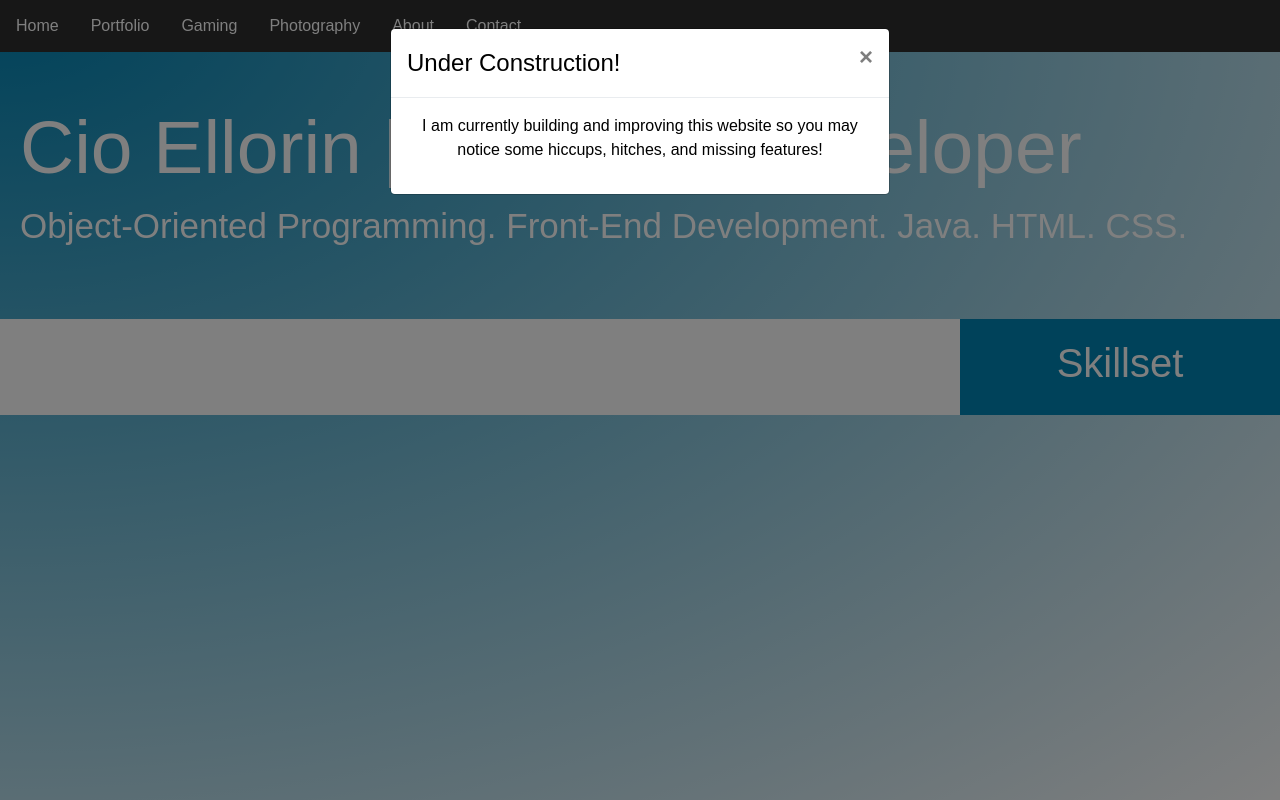
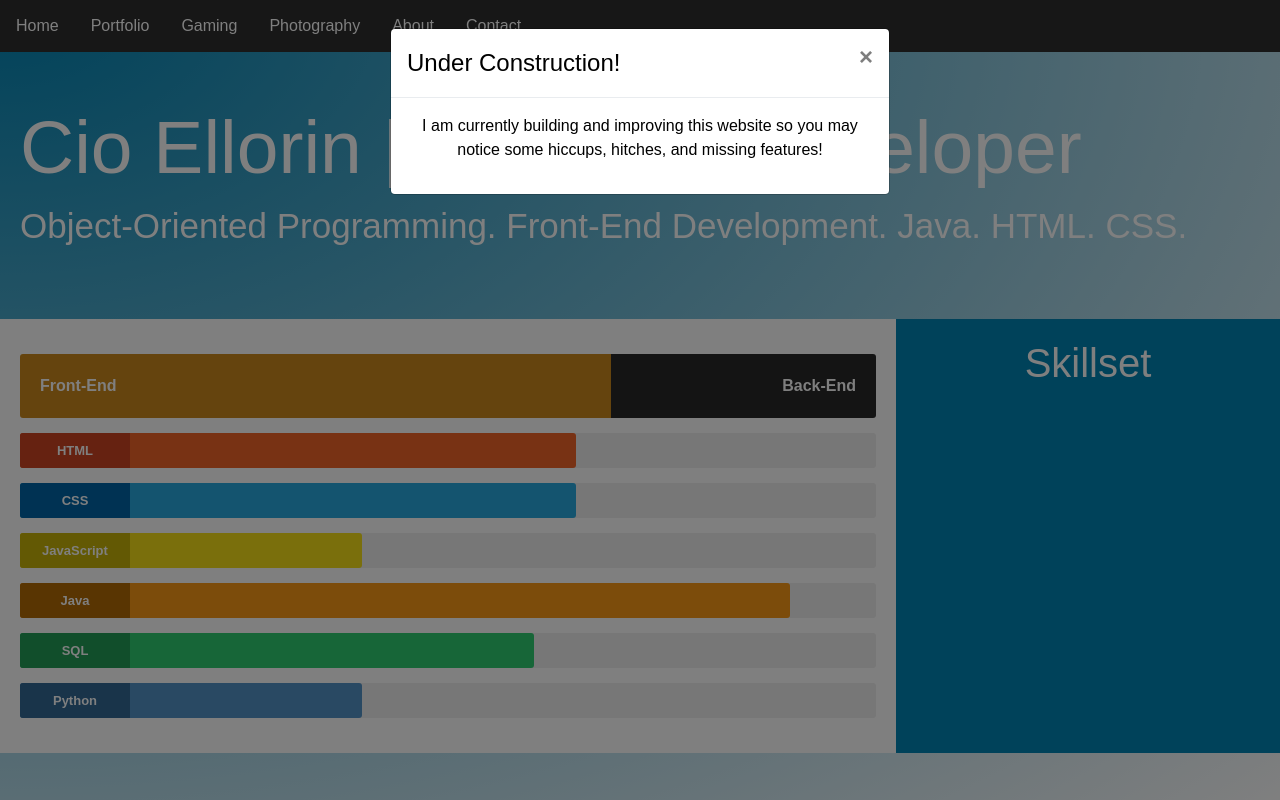
Before and after one commit to ixellorin/ixellorin.github.io, a PHP site: page /views/portfolio.html in a window 1280 px wide. Run offline with PHP 8.4, Linux system fonts and the light colour scheme; some web fonts are replaced.

Commit message:
Added Skillset Animations
Portfolio page has skill bars that are animated via keyframes

```diff
--- a/css/styles.css
+++ b/css/styles.css
@@ -135,7 +135,7 @@ body {
 .skillset-title {
   padding-top: 200px;
   text-align: center;
-  flex: 20%;
+  flex: 30%;
   background-color: #0084b4;
   padding: 20px;
 }
@@ -146,3 +146,172 @@ body {
   background-color: #ffffff;
   padding: 20px;
 }
+
+.back-front-bar-container {
+  padding-top: 15px;
+  padding-bottom: 15px;
+  display: flex;
+  flex-wrap: wrap;
+}
+
+.frontend-bar {
+  font-weight: bold;
+  padding-top: 200px;
+  text-align: center;
+  flex: 0%;
+  background-color: #cb881d;
+  padding: 20px;
+	-webkit-border-top-left-radius:3px;
+	-webkit-border-bottom-left-radius:4px;
+	-moz-border-radius-topleft:3px;
+	-moz-border-radius-bottomleft:3px;
+	border-top-left-radius:3px;
+	border-bottom-left-radius:3px;
+  animation: 3s ease-out 0s expand-frontend-bar forwards;
+}
+
+.backend-bar {
+  font-weight: bold;
+  padding-top: 200px;
+  flex: 0%;
+  background-color: #292929;
+  padding: 20px;
+	-webkit-border-top-right-radius:3px;
+	-webkit-border-bottom-right-radius:4px;
+	-moz-border-radius-topright:3px;
+	-moz-border-radius-bottomright:3px;
+	border-top-right-radius:3px;
+	border-bottom-right-radius:3px;
+  animation: 3s ease-out 0s expand-backend-bar forwards;
+}
+
+
+@keyframes expand-frontend-bar {
+  from { flex: 0% }
+  to { flex: 69%}
+}
+
+@keyframes expand-backend-bar {
+  from { flex: 0% }
+  to { flex: 31%}
+}
+
+/* Skillbar */
+
+.skillbar {
+	position:relative;
+	display:block;
+	margin-bottom:15px;
+	width:100%;
+	background:#eee;
+	height:35px;
+	border-radius:3px;
+	-moz-border-radius:3px;
+	-webkit-border-radius:3px;
+}
+
+.skillbar-title {
+	position:absolute;
+	top:0;
+	left:0;
+  width:110px;
+	font-weight:bold;
+	font-size:13px;
+	color:#ffffff;
+	background:#6adcfa;
+	-webkit-border-top-left-radius:3px;
+	-webkit-border-bottom-left-radius:4px;
+	-moz-border-radius-topleft:3px;
+	-moz-border-radius-bottomleft:3px;
+	border-top-left-radius:3px;
+	border-bottom-left-radius:3px;
+}
+
+.skillbar-title span {
+	display:block;
+	background:rgba(0, 0, 0, 0.1);
+	padding:0 20px;
+	height:35px;
+	line-height:35px;
+	-webkit-border-top-left-radius:3px;
+	-webkit-border-bottom-left-radius:3px;
+	-moz-border-radius-topleft:3px;
+	-moz-border-radius-bottomleft:3px;
+	border-top-left-radius:3px;
+	border-bottom-left-radius:3px;
+}
+
+.skillbar-bar {
+	height:35px;
+	width:0px;
+	background:#6adcfa;
+	border-radius:3px;
+	-moz-border-radius:3px;
+	-webkit-border-radius:3px;;
+}
+
+#css-bar {
+  animation: 3s ease-out 0s expand-css-bar forwards;
+}
+
+#html-bar {
+  animation: 3s ease-out 0s expand-html-bar forwards;
+}
+
+#java-bar {
+  animation: 3s ease-out 0s expand-java-bar forwards;
+}
+
+#python-bar {
+  animation: 3s ease-out 0s expand-python-bar forwards;
+}
+
+#js-bar {
+  animation: 3s ease-out 0s expand-js-bar forwards;
+}
+
+#sql-bar {
+  animation: 3s ease-out 0s expand-sql-bar forwards;
+}
+
+.skill-bar-percent {
+	position:absolute;
+	right:10px;
+	top:0;
+	font-size:11px;
+	height:35px;
+	line-height:35px;
+	color:#ffffff;
+	color:rgba(0, 0, 0, 0.4);
+}
+
+
+@keyframes expand-css-bar {
+  from { width: 0% }
+  to { width: 65%}
+}
+
+@keyframes expand-html-bar {
+  from { width: 0% }
+  to { width: 65%}
+}
+
+@keyframes expand-java-bar {
+  from { width: 0% }
+  to { width: 90%}
+}
+
+@keyframes expand-python-bar {
+  from { width: 0% }
+  to { width: 40%}
+}
+
+@keyframes expand-js-bar {
+  from { width: 0% }
+  to { width: 40%}
+}
+
+@keyframes expand-sql-bar {
+  from { width: 0% }
+  to { width: 60%}
+}
--- a/views/portfolio.html
+++ b/views/portfolio.html
@@ -32,8 +32,44 @@
 </div>
 
 <div class="skillset-container">
+
 <div class="skillset-main">
-  <p>Software Development. Gaming. Photography.</p>
+
+  <div class="back-front-bar-container">
+    <div class="frontend-bar" style="text-align:left">Front-End</div>
+    <div class="backend-bar" style="text-align:right">Back-End</div>
+  </div>
+
+<div class="skillbar clear">
+	<div class="skillbar-title" style="background: #E44D26;"><span>HTML</span></div>
+	<div id="html-bar" class="skillbar-bar" style="background: #F16529;"></div>
+</div> <!-- End Skill Bar -->
+
+<div class="skillbar clear" >
+  <div class="skillbar-title" style="background: #0170BA;"><span>CSS</span></div>
+  <div id="css-bar" class="skillbar-bar" style="background: #29A9DF;"></div>
+</div> <!-- End Skill Bar -->
+
+<div class="skillbar clear">
+  <div class="skillbar-title" style="background: #DCC709;"><span>JavaScript</span></div>
+  <div id="js-bar" class="skillbar-bar" style="background: #F5DE19;"></div>
+</div> <!-- End Skill Bar -->
+
+<div class="skillbar clear">
+	<div class="skillbar-title" style="background: #C67606;"><span>Java</span></div>
+	<div id="java-bar" class="skillbar-bar" style="background: #F89917;"></div>
+</div> <!-- End Skill Bar -->
+
+<div class="skillbar clear">
+  <div class="skillbar-title" style="background: #27ae60;"><span>SQL</span></div>
+  <div id="sql-bar" class="skillbar-bar" style="background: #2ecc71;"></div>
+</div> <!-- End Skill Bar -->
+
+<div class="skillbar clear">
+	<div class="skillbar-title" style="background: #3874A6;"><span>Python</span></div>
+	<div id="python-bar" class="skillbar-bar" style="background: #5392C6;"></div>
+</div> <!-- End Skill Bar -->
+
 </div>
   <div class="skillset-title">
     <h1>Skillset</h1>
@@ -60,12 +96,16 @@
 
  <!-- Optional JavaScript -->
 
-  <script>
+  <script text="text/javascript">
   $(window).on('load',function(){
       $('#myModal').modal('show');
+      $('.skillbar').each(function(){
+        $(this).find('.skillbar-bar').animate({
+          width:$(this).attr('data-percent')
+        },6000);
+      });
   });
   </script>
-
 
 <script src="https://code.jquery.com/jquery-3.3.1.slim.min.js" integrity="sha384-q8i/X+965DzO0rT7abK41JStQIAqVgRVzpbzo5smXKp4YfRvH+8abtTE1Pi6jizo" crossorigin="anonymous"></script>
 <script src="https://cdnjs.cloudflare.com/ajax/libs/popper.js/1.14.3/umd/popper.min.js" integrity="sha384-ZMP7rVo3mIykV+2+9J3UJ46jBk0WLaUAdn689aCwoqbBJiSnjAK/l8WvCWPIPm49" crossorigin="anonymous"></script>
```
